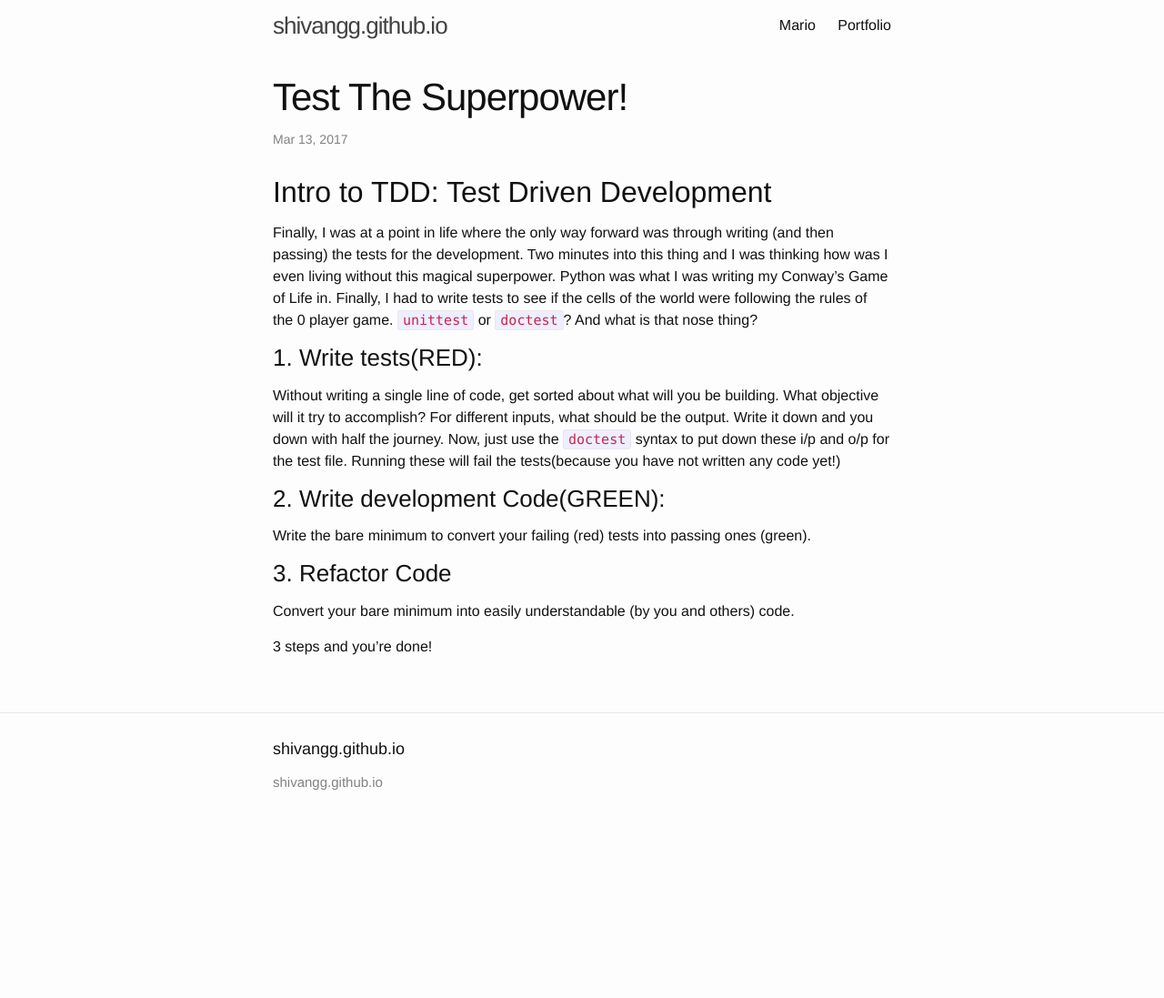
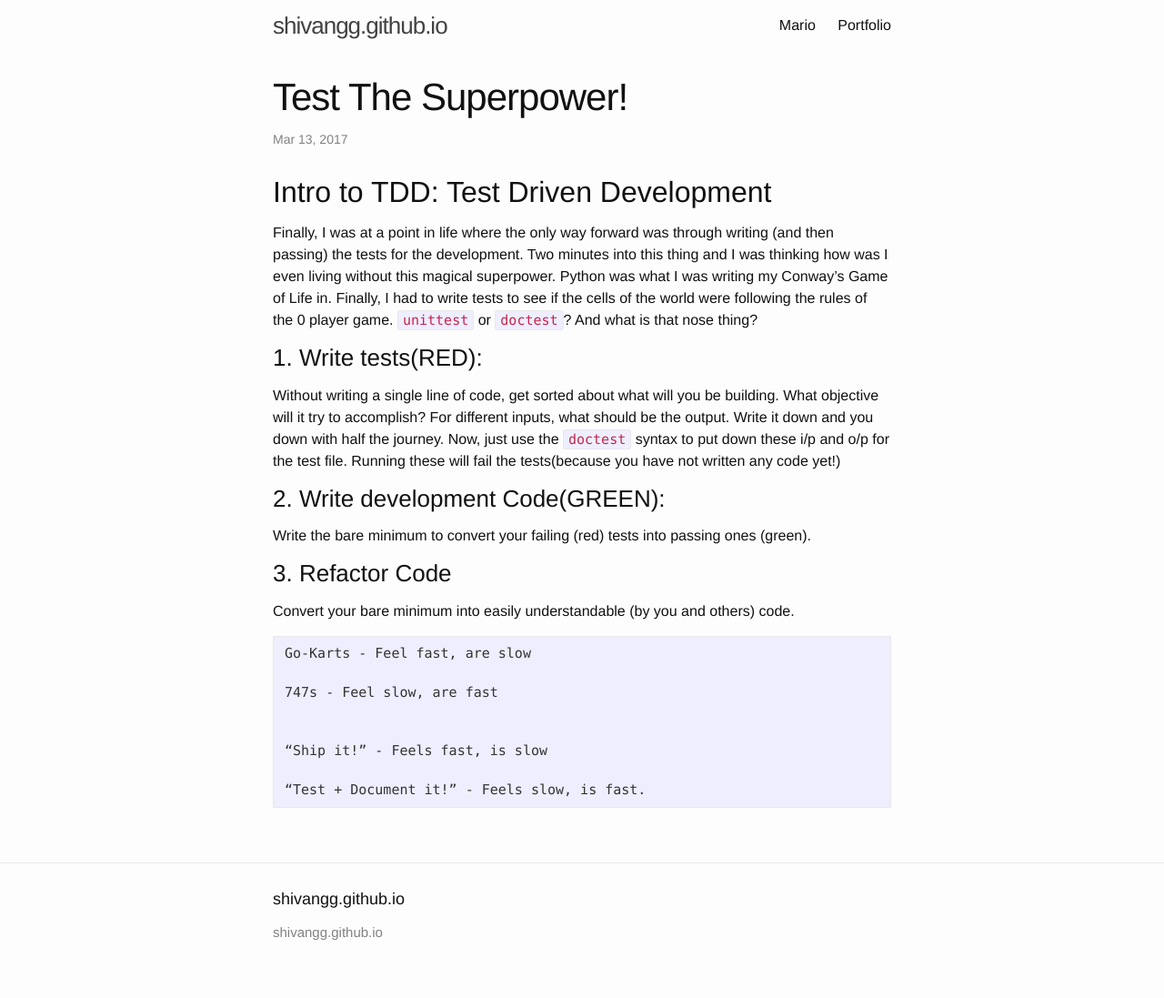
Before and after one commit to shivangg/shivangg.github.io, a Jekyll site: the page built from _posts/2017-03-13-tdd.md, in a window 1280 px wide. Shown: the whole page at 91% size. Built offline with Jekyll 4.4.1, drawn with Linux system fonts in a browser that asks for light colours; before the commit the page ends 931 px from its top, so only the background shows below that.

Commit message:
added quote for TDD

```diff
--- a/_posts/2017-03-13-tdd.md
+++ b/_posts/2017-03-13-tdd.md
@@ -21,4 +21,12 @@ Write the bare minimum to convert your failing (red) tests into passing ones (gr
 ### 3. Refactor Code
 Convert your bare minimum into easily understandable (by you and others) code.
 
-3 steps and you're done!
+
+	Go-Karts - Feel fast, are slow
+
+	747s - Feel slow, are fast
+
+
+	“Ship it!” - Feels fast, is slow
+
+	“Test + Document it!” - Feels slow, is fast.
```
